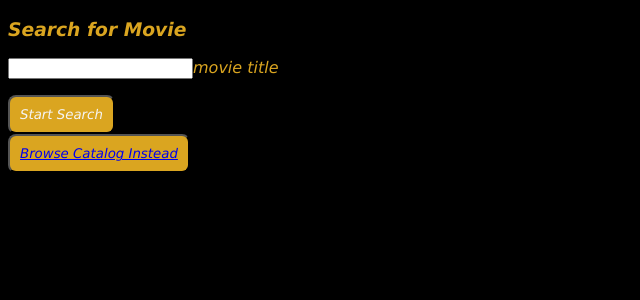
After one commit to jeffng5/Movie_Recommender, a Flask app: page /search in a window 1280 px wide. The commit adds this page. Shown: the top 300 px of the page, without its empty margins (0-640 px from the left). Run offline with Flask 2, Linux system fonts and the light colour scheme.

Commit message:
made search feature using %ilike%

```diff
--- a/app.py
+++ b/app.py
@@ -1,12 +1,12 @@
 from flask import Flask, render_template, request, flash, redirect, session, g, sessions
 # from flask_debugtoolbar import DebugToolbarExtension
 from sqlalchemy.exc import IntegrityError
+from sqlalchemy import func
 import requests, json
 import json
 import pandas as pd
-# from forms import UserAddForm, LoginForm, MessageForm
+from forms import MovieForm
 from models import db, connect_db, Movie, Tag
-import pickle
 
 app = Flask(__name__)
 app.run(debug=True)
@@ -20,7 +20,7 @@ app.config['DEBUG_TB_INTERCEPT_REDIRECTS'] = False
 app.config['SECRET_KEY'] = "it's a secret"
 # toolbar = DebugToolbarExtension(app)
 
-api_key = '1288b79b'
+# api_key = '1288b79b'
 
 
 connect_db(app)
@@ -31,3 +31,23 @@ db.create_all()
 @app.route('/')
 def home():
     return render_template('home.html')
+
+
+
+
+@app.route('/search', methods=['GET', 'POST'])
+def search_movie():
+    form = MovieForm()
+    if form.validate_on_submit():
+        term = form.title.data
+        list_of_movies = Movie.query.filter(Movie.title.ilike("%" + term + "%")).all()
+        return render_template("select.html", list_of_movies= list_of_movies)
+    else:
+        return render_template("search.html", form = form)
+
+
+@app.route('/catalog')
+def browse():
+    browse=Movie.all()
+
+    return render_template('catalog.html')
--- /dev/null
+++ b/forms.py
@@ -0,0 +1,13 @@
+from wtforms import SelectField, StringField
+from flask_wtf import FlaskForm
+
+class MovieForm(FlaskForm):
+    title = StringField('movie title')
+
+
+
+class BrowseForm(FlaskForm):
+    title = StringField('movie title')
+    genres= StringField('genre')
+    popularitys= SelectField('popularity')
+    vote_averages= SelectField('vote_averages')
--- a/static/style.css
+++ b/static/style.css
@@ -7,14 +7,15 @@ h1 {
     font-style: oblique;
 }
 
-h3 {
+h3, p {
     color: goldenrod;
     font-family: Verdana, sans-serif;
     font-style: oblique;
+    align-items: center;
 
   }
 
-button#searchbar {
+button.bttn {
     font-family: Verdana, sans-serif;
     font-style: oblique;
     left: 150px;
@@ -25,7 +26,12 @@ button#searchbar {
 
   }
 
-button#catalog {
+.grid-item{
+  float: left;
+  margin-right: 50px;
+  margin-bottom: 50px;
+}
+/* button#catalog {
     font-family: Verdana, sans-serif;
     position: absolute;
     bottom: 95px;
@@ -34,7 +40,7 @@ button#catalog {
     padding: 10px;
     color: whitesmoke;
     background-color: goldenrod;
-  }
+  } */
 
   /* input#fruit {
     color: white;
--- a/templates/home.html
+++ b/templates/home.html
@@ -12,10 +12,11 @@
 
 <h3>Do you already have a movie in mind? Please search through our 15,000 movie database</h3>
 <form action="/search">
-<button id="searchbar">Search db for my movie</button>
+
+<button class="bttn">Search db for my movie</button>
 </form>
 <form action="/catalog">
-<button id="catalog">NO, I would like to browse your catalog!</button>
+<button class="bttn">NO, I would like to browse your catalog!</button>
 </form>
 
   </body>
--- /dev/null
+++ b/templates/search.html
@@ -0,0 +1,20 @@
+<!DOCTYPE html>
+<html lang="en">
+<head>
+  <meta charset="UTF-8">
+  <title>Movie Recommender</title>
+<script  src="static/script.js"></script>
+<link rel = "stylesheet" href="static/style.css" type="text/css">
+</head>
+
+<h3>Search for Movie</h3>
+<form method="POST">
+    {{form.hidden_tag()}}
+    {% for field in form
+        if field.widget.input_type != 'hidden' %}
+<p>{{field}}{{field.label}}</p>
+{%endfor%}
+<button class="bttn">Start Search</button>
+</form>
+
+<button class="bttn"><a href= "/catalog">Browse Catalog Instead</a></button>
```
Also changed, not shown: models.py (+0 -11 lines), templates/select.html (added, +21 -0 lines).
